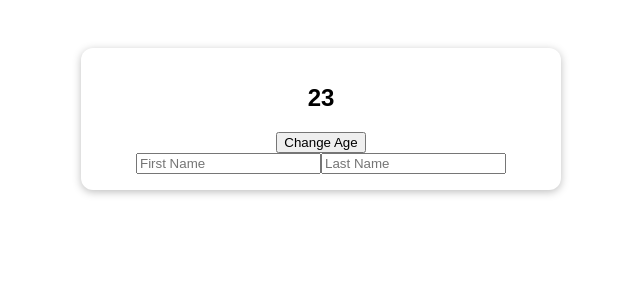
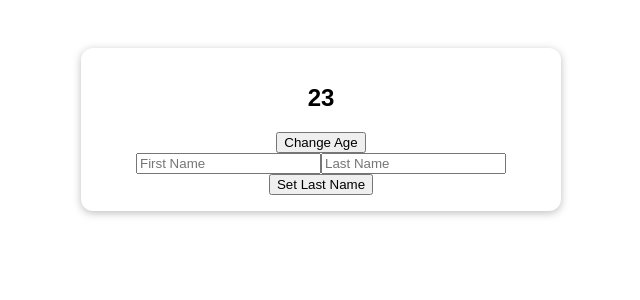
Before and after one commit to LewisDamy/vuejs-study-repo, a Vue app in the folder vue-study-app/: page / in a window 1280 px wide. Shown: the top 300 px of the page, without its empty margins (319-959 px from the left). Built offline with nearby package versions, Linux system fonts and the light colour scheme.

Commit message:
✨ Working with template refs

```diff
--- a/vue-study-app/src/App.vue
+++ b/vue-study-app/src/App.vue
@@ -4,8 +4,9 @@
 		<h2>{{ age }}</h2>
 		<button @click="setAge">Change Age</button>
 		<div>
-			<input type="text" placeholder="First Name" @input="firstName" />
-			<input type="text" placeholder="Last Name" @input="lastName" />
+			<input type="text" placeholder="First Name" v-model="firstName" />
+			<input type="text" placeholder="Last Name" ref="lastNameInput" />
+			<button @click="setLastName">Set Last Name</button>
 		</div>
 	</section>
 </template>
@@ -21,6 +22,7 @@
 		// });
 		const firstName = ref("");
 		const lastName = ref("");
+		const lastNameInput = ref(null);
 		const uAge = ref(23);
 
 		const uName = computed(() => {
@@ -36,12 +38,17 @@
 			uAge.value = 24;
 		};
 
+		const setLastName = () => {
+			lastName.value = lastNameInput.value.value;
+		};
+
 		return {
 			userName: uName,
 			age: uAge,
 			setAge: setNewAge,
 			firstName,
-			lastName,
+			setLastName,
+			lastNameInput,
 		};
 	},
 };
```
